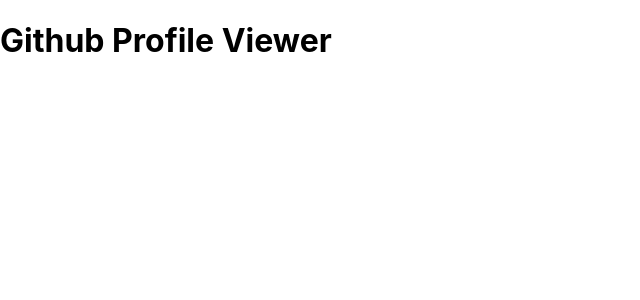
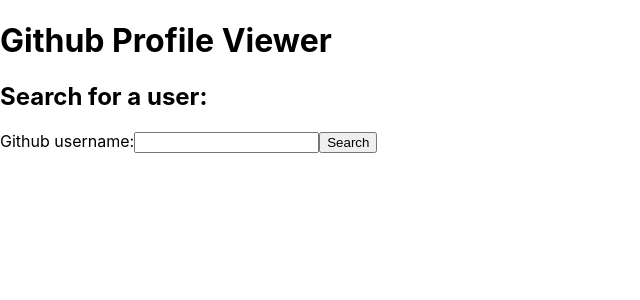
Before and after one commit to mattegan111/github-profiles-exercise, a React (Create React App) app: page / in a window 1280 px wide. Shown: the top 300 px of the page, without its empty margins (0-640 px from the left). Built offline with nearby package versions, Linux system fonts and the light colour scheme; the HTML template or start-up script is replaced by a standard one.

Commit message:
User can enter a username

```diff
--- a/src/App.js
+++ b/src/App.js
@@ -1,3 +1,5 @@
+import SearchBar from "./components/SearchBar";
+
 function App() {
   return (
     <div className="App">
@@ -6,6 +8,9 @@
           Github Profile Viewer
         </h1>
       </header>
+      <body>
+        <SearchBar />
+      </body>
     </div>
   );
 }
--- /dev/null
+++ b/src/components/SearchBar.jsx
@@ -0,0 +1,29 @@
+import {useState} from 'react'
+
+function SearchBar() {
+  const [searchQuery, setSearchQuery] = useState('');
+
+  const handleSubmit = (event) => {
+    event.preventDefault();
+    alert(`Submitted value: ${searchQuery}`)
+  }
+
+  return (
+    <div>
+      <h2>Search for a user:</h2>
+      <form onSubmit={handleSubmit}>
+        <label>
+          Github username:
+          <input
+            type="text"
+            value={searchQuery}
+            onChange={(e) => setSearchQuery(e.target.value)}
+          />
+        </label>
+        <input type="submit" value="Search" />
+      </form>
+    </div>
+  );
+}
+
+export default SearchBar
```
